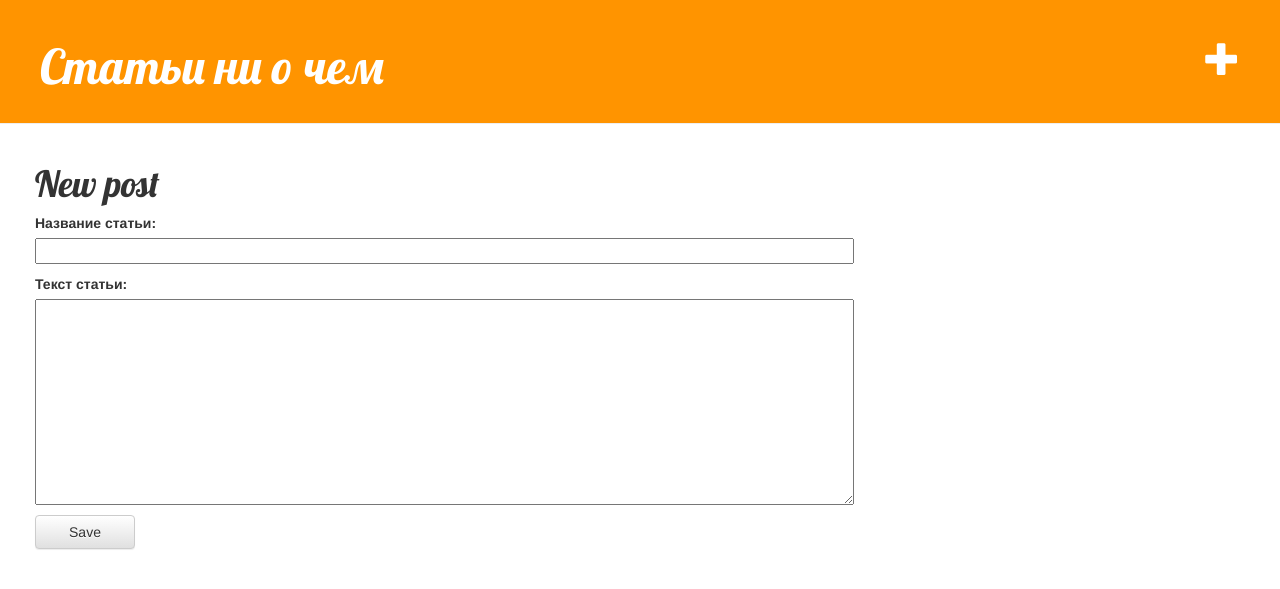
After one commit to pentarra/second, a Django app: page /articles/post/new/ in a window 1280 px wide. The commit adds this page. Shown: the top 589 px of the page. Run offline with Django 3.2, Linux system fonts and the light colour scheme; some libraries are stand-ins or nearby versions.

Commit message:
add buttons

```diff
--- /dev/null
+++ b/articles/forms.py
@@ -0,0 +1,9 @@
+from django import forms
+
+from .models import Article
+
+class ArticleForm(forms.ModelForm):
+
+    class Meta:
+        model = Article
+        fields = ('article_title', 'article_text',)
--- a/articles/static/css/articles.css
+++ b/articles/static/css/articles.css
@@ -1,10 +1,4 @@
-.page-header p a, .page-header p a:visited, p a:active {
-    color: #ffffff;
-    margin-right: 40px;
-    float: right;
-    font-size: 12pt;
 
-}
 .page-header {
     background-color: #ff9400;
     margin-top: 0;
@@ -12,14 +6,31 @@
     width: 100%;
 }
 
-.page-header h1 {
+.page-header h1 a, .page-header h1 a:visited, h1 a:active{
     color: #ffffff;
     font-size: 36pt;
     text-decoration: none;
 }
 
+.title h1 {
+    color: #000000;
+    font-size: 36pt;
+    text-decoration: none;
+}
+
+.title em {
+    color: #ff9400;
+    font-size: 12pt;
+}
+.title a {
+    color: #000000;
+    font-size: 12pt;
+
+}
 .content {
     margin-left: 35px;
+    margin-bottom: 40px;
+    word-wrap: break-word;
 }
 
 h1, h2, h3, h4 {
@@ -29,10 +40,17 @@ h1, h2, h3, h4 {
 .date, .data em{
     color: #828282;
     float: right;
+
 }
 
 .datecom, .datacom em{
     color: #828282;
+}
+
+.post-form textarea, .post-form input {
+    width: 70%;
+    margin-right: 400px;
+
 }
 
 .post {
@@ -40,6 +58,19 @@ h1, h2, h3, h4 {
     width: 100%;
 }
 
+.top-menu, .top-menu:hover, .top-menu:visited {
+    color: #ffffff;
+    float: right;
+    font-size: 26pt;
+    margin-right: 20px;
+    margin-top: 20px;
+}
+
+.save {
+    margin-right: 20px;
+    width:100px;
+}
+
 .post h2 a, .post h2 a:visited {
     color: #000000;
 }
--- a/articles/templates/articles/base.html
+++ b/articles/templates/articles/base.html
@@ -9,6 +9,16 @@
     </head>
 
     <body>
-        {% block content %}{% endblock %}
+    <div class="page-header">
+        <a href="{% url 'articles:post_new' %}" class="top-menu"><span class="glyphicon glyphicon-plus"></span></a>
+        <h1><a href="/articles">Статьи ни о чем</a></h1>
+    </div>
+    <div class="content container">
+        <div class="row">
+            <div class="col-md-15">
+                {% block content %}{% endblock %}
+            </div>
+        </div>
+    </div>
     </body>
 </html>
--- /dev/null
+++ b/articles/templates/articles/post_edit.html
@@ -0,0 +1,13 @@
+{% extends 'articles/base.html' %}
+
+{% block title %}
+Создание статьи
+{% endblock %}
+
+{% block content %}
+    <h1>New post</h1>
+    <form method="POST" class="post-form">{% csrf_token %}
+        {{ form.as_p }}
+        <button type="submit" class="save btn btn-default">Save</button>
+    </form>
+{% endblock %}
--- a/articles/urls.py
+++ b/articles/urls.py
@@ -6,4 +6,6 @@ urlpatterns = [
 		path('', views.index, name ='index'),
 		path('<int:article_id>/', views.detail, name ='detail'),
 		path('<int:article_id>/leave_comment/', views.leave_comment, name ='leave_comment'),
+		path('post/new/', views.post_new, name='post_new'),
+		path('<int:article_id>/edit/', views.post_edit, name='post_edit'),
 	]
--- a/articles/views.py
+++ b/articles/views.py
@@ -1,7 +1,9 @@
-from django.shortcuts import render
+from django.shortcuts import render, redirect, get_object_or_404
 from django.urls import reverse
 from django.http import HttpResponse, Http404, HttpResponseRedirect
 from .models import Article
+from .forms import ArticleForm
+from django.utils import timezone
 
 def index(request):
 	latest_articles_list = Article.objects.order_by('-pub_date')[:5]
@@ -22,3 +24,30 @@ def leave_comment(request, article_id):
 		raise Http404('Статья не найдена')
 	a.comment_set.create(author_name = request.POST['name'], comment_text = request.POST['text'])
 	return HttpResponseRedirect(reverse('articles:detail', args  = (a.id, )))
+
+def post_new(request):
+    if request.method == "POST":
+        form = ArticleForm(request.POST)
+        if form.is_valid():
+            post = form.save(commit=False)
+            post.author = request.user
+            post.published_date = timezone.now()
+            post.save()
+            return redirect('detail', article_id=post.id)
+    else:
+        form = ArticleForm()
+    return render(request, 'articles/post_edit.html', {'form': form})
+
+def post_edit(request, article_id):
+    post = get_object_or_404(Article, id=article_id)
+    if request.method == "POST":
+        form = ArticleForm(request.POST, instance=post)
+        if form.is_valid():
+            post = form.save(commit=False)
+            post.author = request.user
+            post.published_date = timezone.now()
+            post.save()
+            return redirect('articles:detail', article_id=post.id)
+    else:
+        form = ArticleForm(instance=post)
+    return render(request, 'articles/post_edit.html', {'form': form})
```
Also changed, not shown: articles/templates/articles/detail.html (+8 -7 lines), articles/templates/articles/list.html (+3 -7 lines).
